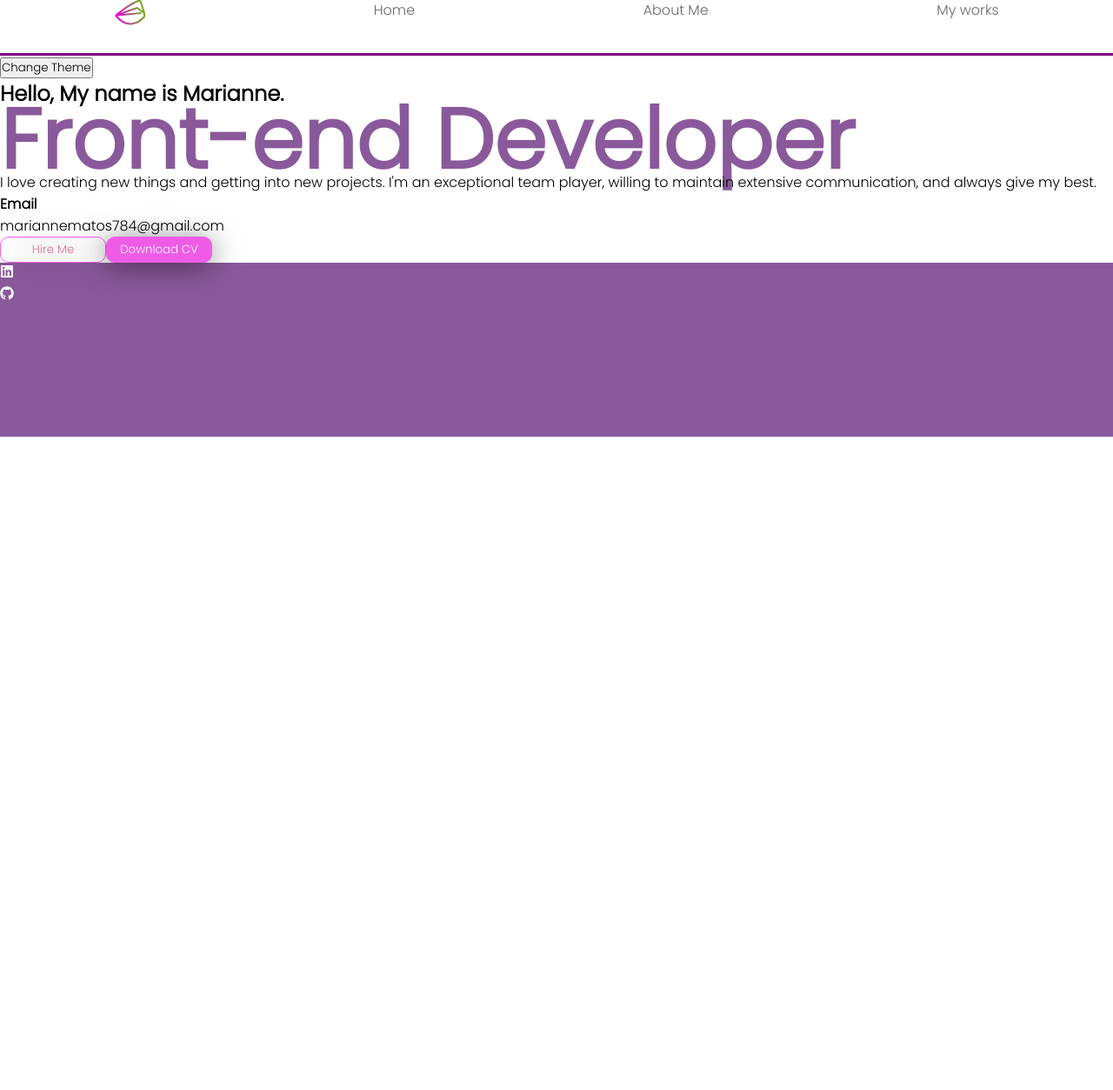
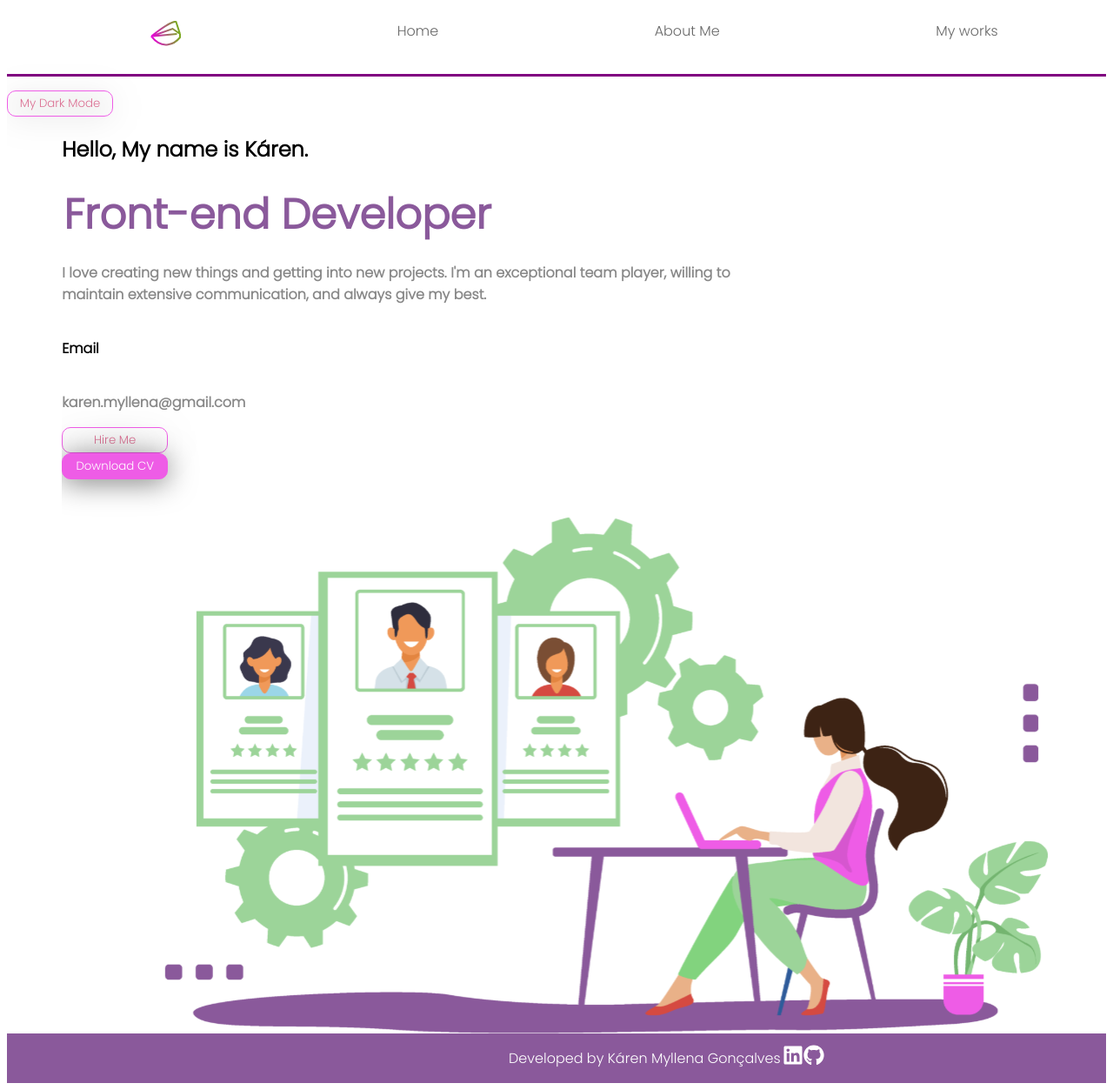
Before and after one commit to karenmscg/Portif-lio, a React (Create React App) app: page / in a window 1280 px wide. Shown: the whole page at 87% size. Before the commit the page ends 800 px from the top, so only its background shows below. Built offline with nearby package versions, Linux system fonts and the light colour scheme.

Commit message:
CSS FIXES - HeroSection

```diff
--- a/src/App.js
+++ b/src/App.js
@@ -7,6 +7,7 @@ import { useState } from "react";
 import { ThemeProvider } from "styled-components";
 import { lightTheme, darkTheme } from "./components/DarkMode";
 import { ThemeChanger } from "./components/DarkMode/ThemeStyles";
+import { Button } from "./components/HeroSection/HeroSection";
 
 function App() {
   const [theme, setTheme] = useState("light");
@@ -20,7 +21,7 @@ function App() {
         <ThemeChanger>
           <GlobalStyle />
           <Navbar />
-          <button onClick={() => themeToggler()}> Change Theme </button>
+          <Button onClick={() => themeToggler()}> My Dark Mode </Button>
           <HeroSection />
           <Footer />
         </ThemeChanger>
--- a/src/components/Footer/Footer.js
+++ b/src/components/Footer/Footer.js
@@ -1,16 +1,31 @@
 import styled from "styled-components";
 
 export const FooterContainer = styled.div`
-  background-color: #8A599B;
-  width: 100%;
-  height: 200px;
-  bottom: 0;
+  background-color: #8a599b;
+  width: 120%;
+
+  display: flex;
+
+  justify-content: center;
+
+  flex-wrap: wrap;
+  bottom: 0px;
 `;
 
-export const MidiasSociais = styled.div `
-`
-export const IconsMidias = styled.div `
-color: white;
-position: absolute;
-`
-export const MidiaLink = styled.div``
+export const MidiasSociais = styled.div``;
+export const IconsMidias = styled.div`
+  color: white;
+  position: absolute;
+`;
+export const MidiaLink = styled.div``;
+
+export const A = styled.a`
+  color: white;
+  align-self: center;
+  font-size: x-large;
+`;
+
+export const P1 = styled.p`
+  color: white;
+  margin-right: 2px;
+`;
--- a/src/components/Footer/index.js
+++ b/src/components/Footer/index.js
@@ -1,20 +1,22 @@
 import React from "react";
 import { FaGithub, FaLinkedin } from "react-icons/fa";
-import { FooterContainer, MidiasSociais,IconsMidias, MidiaLink } from "./Footer";
+
+import { FooterContainer, A, P1 } from "./Footer";
 
 const Footer = () => {
   return (
     <FooterContainer>
-      <MidiasSociais>
-        <IconsMidias>
-          <MidiaLink href="/" target="_blank" aria-label="Linkedin">
-            <FaLinkedin />
-          </MidiaLink>
-          <MidiaLink href="/" target="_blank" aria-label="GitHub">
-            <FaGithub />
-          </MidiaLink>
-        </IconsMidias>
-      </MidiasSociais>
+      <P1>Developed by Káren Myllena Gonçalves</P1>
+      <A
+        href="https://www.linkedin.com/in/k%C3%A1ren-myllena-gon%C3%A7alves-425b181b2/"
+        target="_blank"
+        aria-label="Linkedin"
+      >
+        <FaLinkedin />
+      </A>
+      <A href="/" target="_blank" aria-label="GitHub">
+        <FaGithub />
+      </A>
     </FooterContainer>
   );
 };
--- a/src/components/HeroSection/HeroSection.js
+++ b/src/components/HeroSection/HeroSection.js
@@ -1,12 +1,18 @@
 import styled from "styled-components";
 
+export const HeroContainer = styled.div`
+  margin-left: 5%;
+  background-repeat: no-repeat;
+  background-size: 40%;
+  display: flex;
+  flex-direction: column;
+`;
 export const H1 = styled.h1`
+  font-size: 48px;
   font-weight: bold;
-  font-size: 48px;
-  line-height: 72px;
-  color: #8a599b; ;
+  color: #8a599b;
+  margin: 2px;
 `;
-
 export const Button = styled.button`
   background: ${(props) => (props.primary ? "#EE5CE6" : "transparent")};
   color: ${(props) => (props.primary ? "white" : "palevioletred")};
@@ -17,3 +23,13 @@ export const Button = styled.button`
   filter: drop-shadow(0px 4px 16px rgba(0, 0, 0, 0.5));
   border-radius: 10px;
 `;
+
+export const Img = styled.img`
+  width: 95%;
+`;
+
+export const P = styled.p`
+  width: 70%;
+  font-weight: bold;
+  color: #888888;
+`;
--- a/src/components/HeroSection/index.js
+++ b/src/components/HeroSection/index.js
@@ -1,22 +1,26 @@
 import React from "react";
-import { Button, H1 } from "./HeroSection";
+import { Button, H1, HeroContainer, Img, P } from "./HeroSection";
+import imageWork from '../../Images/work_area.svg'
 
 const HeroSection = () => {
   return (
     <div>
-      <h2>Hello, My name is Marianne.</h2>
+      <HeroContainer>
+      <h2>Hello, My name is Káren.</h2>
       <H1>
-        <h1>Front-end Developer</h1>
-      </H1>
-      <p>
+        Front-end Developer </H1>
+      <P>
         I love creating new things and getting into new projects. I'm an
         exceptional team player, willing to maintain extensive communication,
         and always give my best.
-      </p>
+      </P>
       <h4>Email</h4>
-      <p>mariannematos784@gmail.com</p>
+      <P>karen.myllena@gmail.com</P>
       <Button>Hire Me</Button>
       <Button primary>Download CV</Button>
+      <Img src={imageWork}/>
+     </HeroContainer>
+
     </div>
   );
 };
--- a/src/components/SideBar/SideBar.js
+++ b/src/components/SideBar/SideBar.js
@@ -1 +1 @@
-import React from 'react'
+import React from "react";
--- a/src/globalstyles.js
+++ b/src/globalstyles.js
@@ -2,11 +2,9 @@ import { createGlobalStyle } from "styled-components";
 
 export const GlobalStyle = createGlobalStyle`
 *{
-    margin: 0;
-    padding: 0;
     box-sizing: border-box;
     font-family: 'Poppins', sans-serif;
-
+    overflow-x: hidden;
 }
 
 body {
```
Also changed, not shown: src/Pages/Home.js (+22 -0 lines), src/components/SideBar/index.js (+5 -5 lines).
